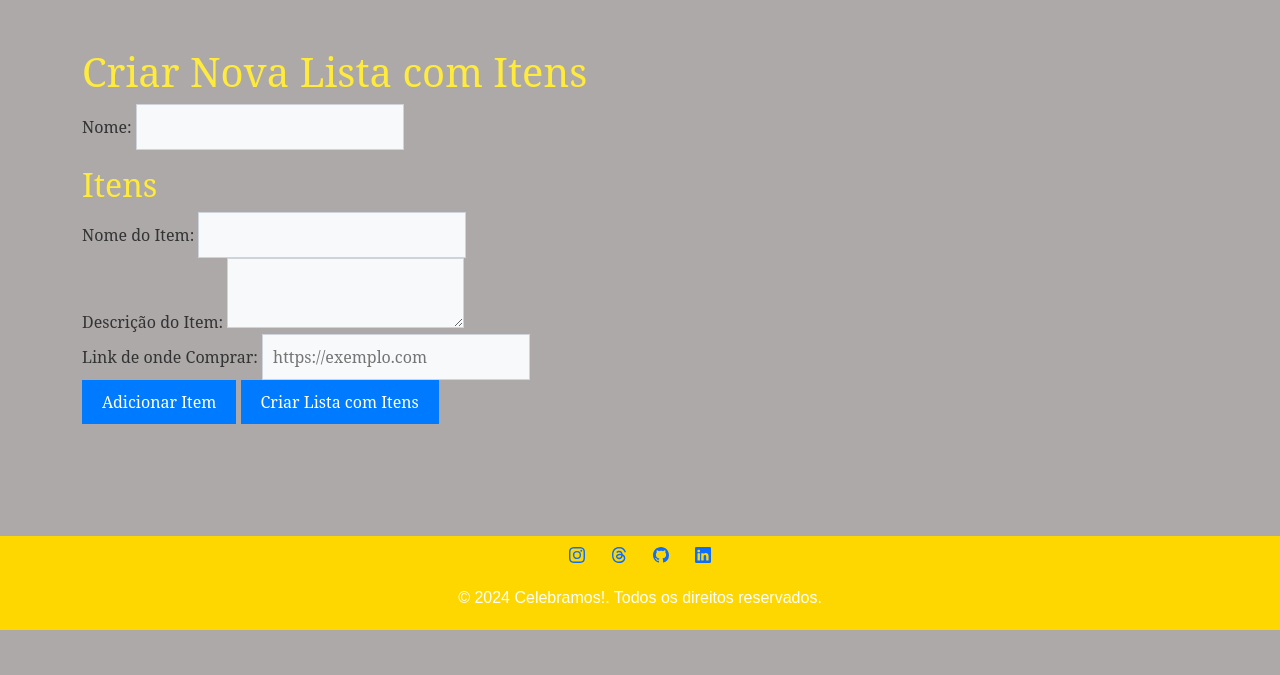
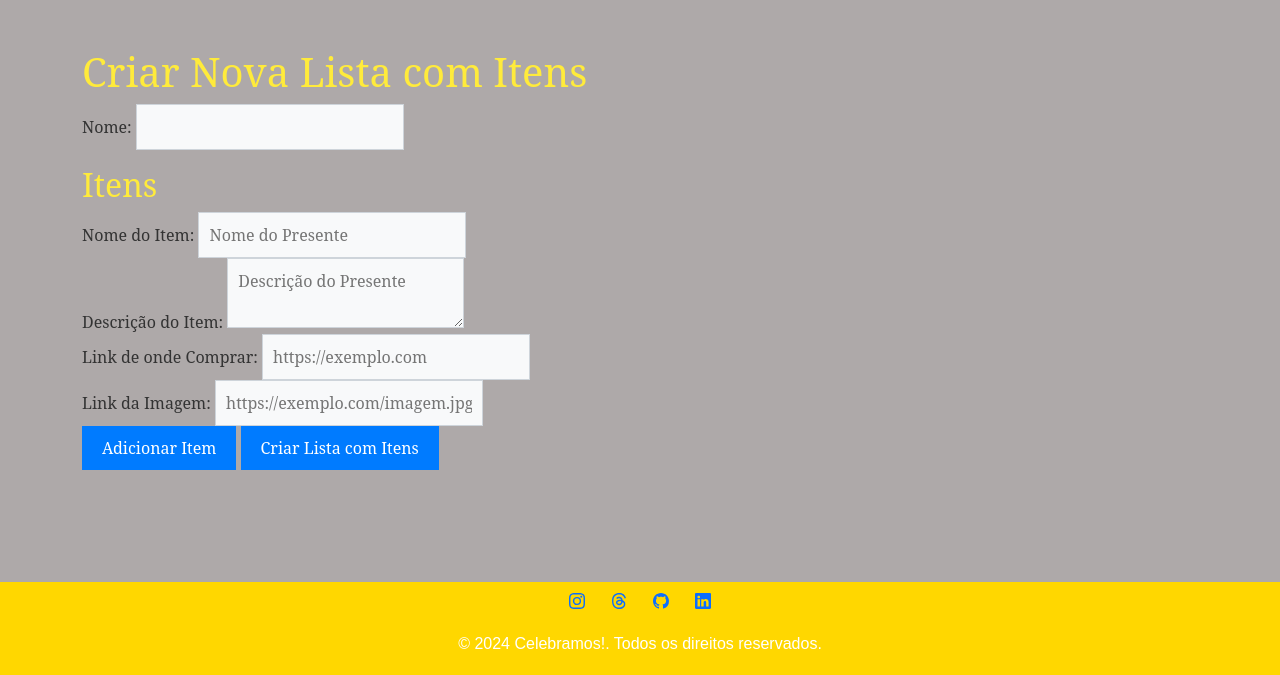
Before and after one commit to Bohredd/celebramos, a Django app: page /cw/1 in a window 1280 px wide. Shown: the part 62-737 px from the top of the page. Run offline with Django 5.2, Linux system fonts and the light colour scheme; a user stored in the database is signed in.

Commit message:
feat: link img

```diff
--- a/wishlist/forms.py
+++ b/wishlist/forms.py
@@ -10,6 +10,6 @@ class ListaForm(forms.ModelForm):
 class ItemForm(forms.ModelForm):
     class Meta:
         model = Item
-        fields = ['nome', 'descricao', 'site']
+        fields = ['nome', 'descricao', 'site', 'link_imagem']
 
 ItemFormSet = modelformset_factory(Item, form=ItemForm, extra=0)
--- a/wishlist/models.py
+++ b/wishlist/models.py
@@ -29,6 +29,7 @@ class Item(models.Model):
     descricao = models.TextField(blank=True, null=True)
     site = models.CharField(max_length=100, blank=True, null=True)
     comprado = models.BooleanField(default=False)
+    link_imagem = models.URLField(blank=True, null=True)
 
     def __str__(self):
         return self.nome
--- a/wishlist/templates/wishlist/criar_site.html
+++ b/wishlist/templates/wishlist/criar_site.html
@@ -14,13 +14,18 @@
 
         <div class="item-form">
             <label for="id_form-0-nome">Nome do Item:</label>
-            <input type="text" name="form-0-nome" id="id_form-0-nome" required><br>
+            <input type="text" name="form-0-nome" id="id_form-0-nome" required placeholder="Nome do Presente"><br>
 
             <label for="id_form-0-descricao">Descrição do Item:</label>
-            <textarea name="form-0-descricao" id="id_form-0-descricao" required></textarea><br>
+            <textarea name="form-0-descricao" id="id_form-0-descricao" required
+                      placeholder="Descrição do Presente"></textarea><br>
 
             <label for="id_form-0-site">Link de onde Comprar:</label>
             <input type="url" name="form-0-site" id="id_form-0-site" placeholder="https://exemplo.com" required><br>
+
+            <label for="id_form-0-imagem">Link da Imagem:</label>
+            <input type="url" name="form-0-imagem" id="id_form-0-imagem" placeholder="https://exemplo.com/imagem.jpg"
+                   required><br>
         </div>
 
     </div>
@@ -45,7 +50,10 @@
 
             <label for="id_form-${itemCount}-site">Link de onde Comprar:</label>
             <input type="url" name="form-${itemCount}-site" id="id_form-${itemCount}-site" placeholder="https://exemplo.com" required><br>
-        `;
+
+            <label for="id_form-${itemCount}-imagem">Link da Imagem:</label>
+            <input type="url" name="form-${itemCount}-imagem" id="id_form-${itemCount}-imagem" placeholder="https://exemplo.com/imagem.jpg" required><br>
+`;
 
         document.getElementById('item-container').appendChild(newItemForm);
 
--- a/wishlist/templates/wishlist/ver_lista.html
+++ b/wishlist/templates/wishlist/ver_lista.html
@@ -6,7 +6,7 @@
     <div class="card mb-3">
         <div class="row g-0">
             <div class="col-md-4">
-                <img src="{{ item.imagem.url }}" class="img-fluid rounded-start" alt="{{ item.nome }}">
+                <img src="{{ item.link_imagem }}" class="img-fluid rounded-start" alt="{{ item.nome }}">
             </div>
             <div class="col-md-8">
                 <div class="card-body">
```
Also changed, not shown: db.sqlite3, wishlist/migrations/0005_item_link_imagem.py (added).
